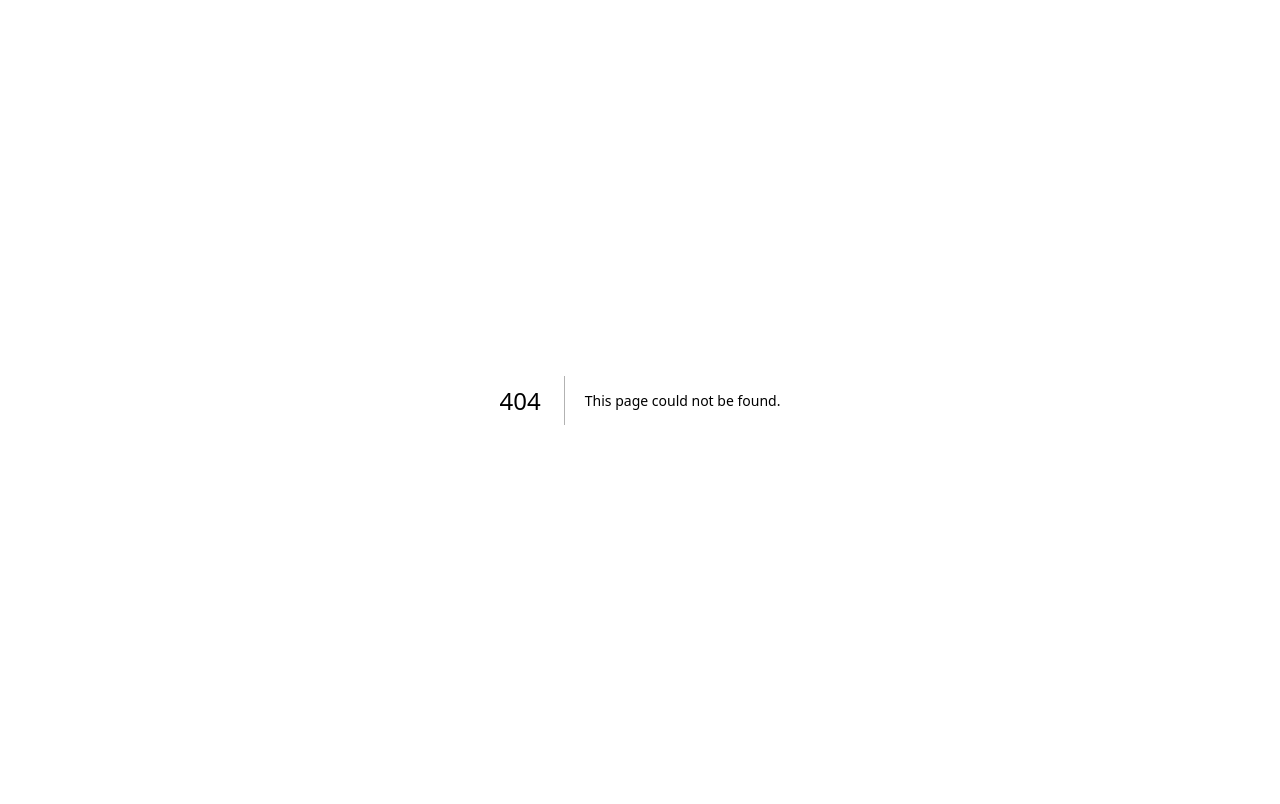
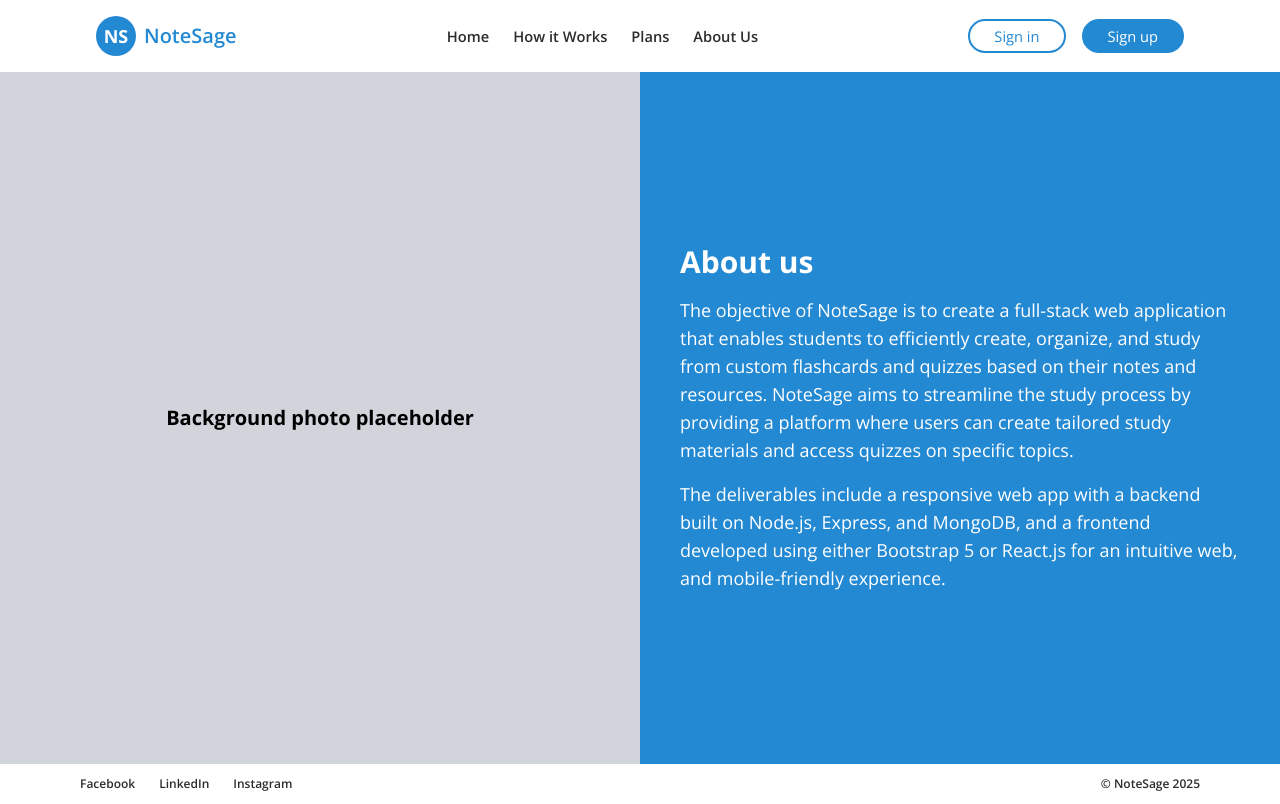
Before and after one commit to JAbsolu/NoteSage, a Next.js app in the folder notesage-client/: page /about in a window 1280 px wide. Before the commit this address had no page. Built offline with nearby package versions, Linux system fonts and the light colour scheme.

Commit message:
added about page

```diff
--- /dev/null
+++ b/notesage-client/src/app/about/page.jsx
@@ -0,0 +1,36 @@
+'use client';
+
+import Footer from "../components/footer";
+import Navbar from "../components/navbar";
+
+const AboutPage = () => {
+  return (
+    <>
+    <Navbar />
+        <div className="flex h-[86.5vh]">
+      {/* Left Side - Background Image Placeholder */}
+      <div className="w-1/2 bg-gray-300 flex items-center justify-center text-black font-bold text-xl">
+        Background photo placeholder
+      </div>
+
+      {/* Right Side - About Us Section */}
+      <div className="w-1/2 bg-blue p-10 flex flex-col justify-center text-white">
+        <h2 className="text-3xl font-bold mb-4">About us</h2>
+        <p className="text-lg">
+          The objective of NoteSage is to create a full-stack web application that enables students to efficiently create,
+          organize, and study from custom flashcards and quizzes based on their notes and resources. NoteSage aims to
+          streamline the study process by providing a platform where users can create tailored study materials and access
+          quizzes on specific topics.
+        </p>
+        <p className="text-lg mt-4">
+          The deliverables include a responsive web app with a backend built on Node.js, Express, and MongoDB, and a frontend
+          developed using either Bootstrap 5 or React.js for an intuitive web, and mobile-friendly experience.
+        </p>
+      </div>
+    </div>
+    <Footer />
+    </>
+  );
+}
+
+export default AboutPage;
```
Also changed, not shown: 2 other files (tests, documents, lock files or other folders).
